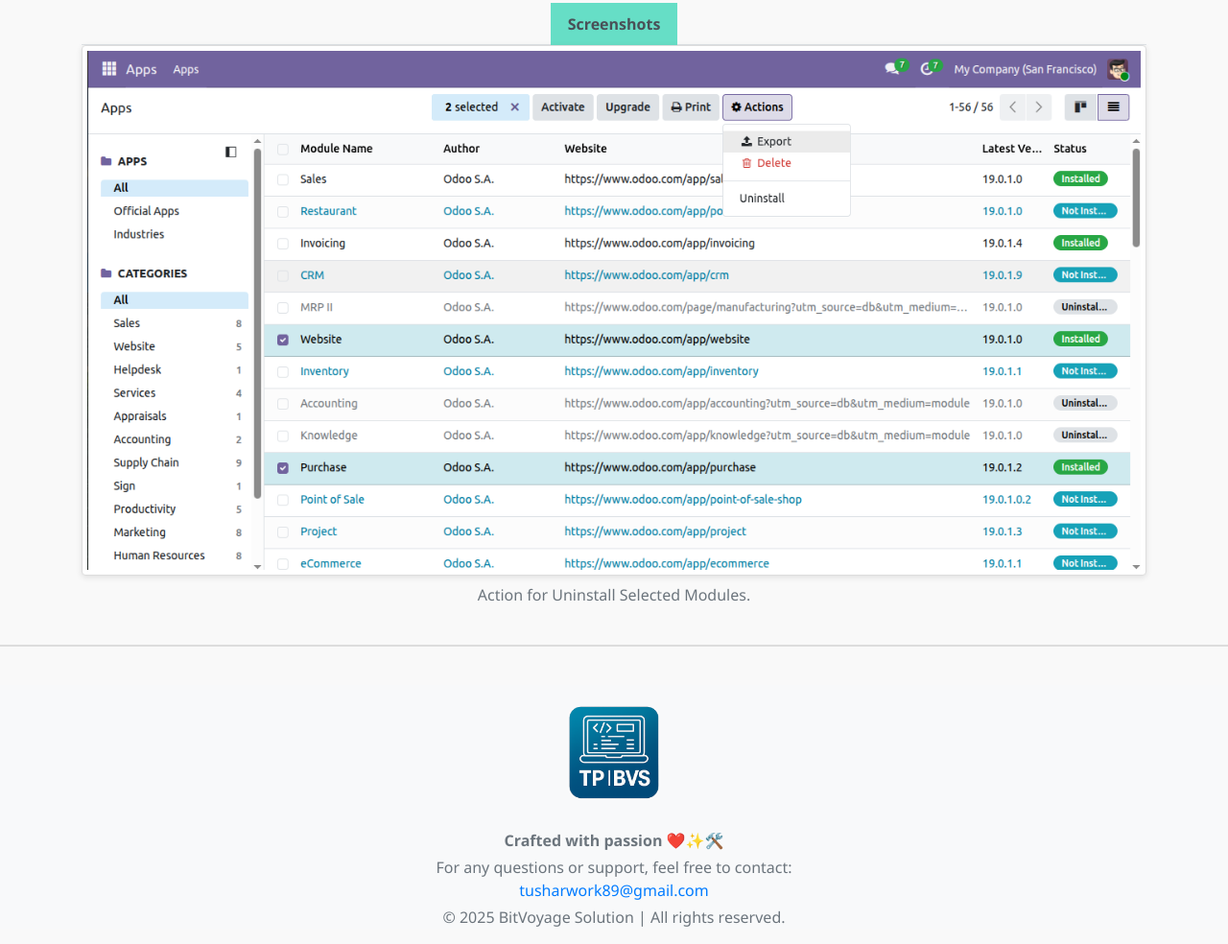
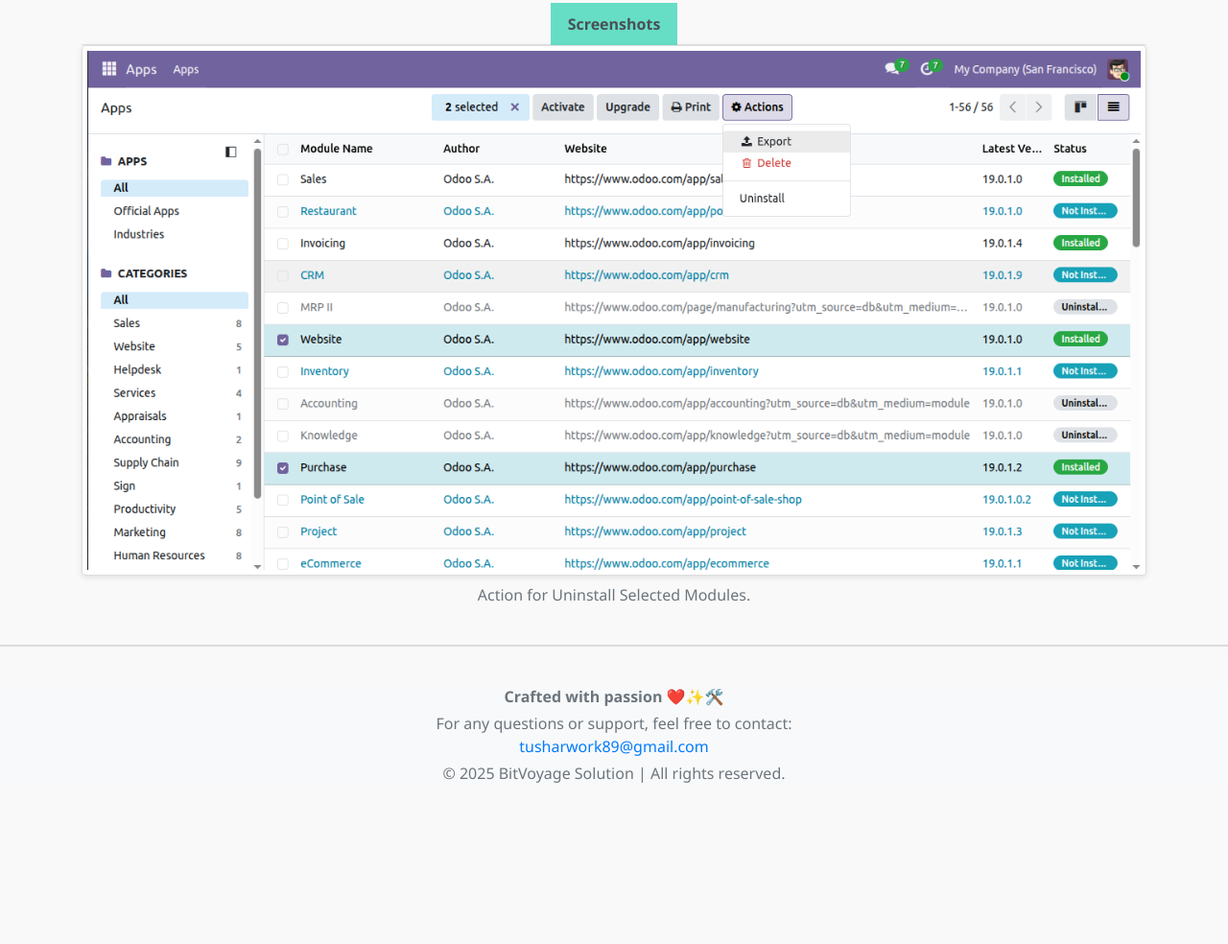
Before and after one commit to tusharbvs/odoo_apps, a plain HTML site: page bvs_multi_module_uninstall/static/description/index.html in a window 1280 px wide. Shown: the part 326-1310 px from the top of the page at 96% size. After the commit the page ends 1160 px from the top, so only its background shows below. Drawn offline with nearby package versions, Linux system fonts and the light colour scheme.

Commit message:
[FIX]Index

```diff
--- a/bvs_multi_module_uninstall/static/description/index.html
+++ b/bvs_multi_module_uninstall/static/description/index.html
@@ -107,7 +107,6 @@
 
 <footer class="footer mt-1 bg-light text-center">
   <div class="container">
-    <img src="logo.png" alt="Company Logo" style="max-height: 150px;" />
     <p class="text-muted mb-1"><strong>Crafted with passion ❤️✨🛠️</strong></p>
     <p class="text-muted mb-1">
       For any questions or support, feel free to contact:<br>
```
Also changed, not shown: bvs_website_font_countrol/static/description/index.html (+0 -1 lines).
